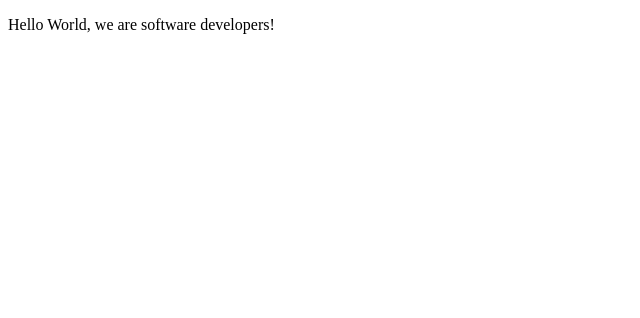
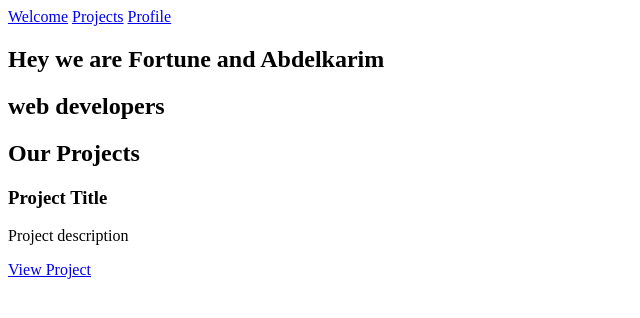
Before and after one commit to MonasefDev/microverse1, a plain HTML site: page index.html in a window 1280 px wide. Shown: the whole page, without its empty margins (0-640 px from the left). Drawn offline with Linux system fonts and the light colour scheme.

Commit message:
update index.html

```diff
--- a/index.html
+++ b/index.html
@@ -7,7 +7,25 @@
   </head>
 
   <body>
-    <p>Hello World, we are software developers!</p>
+    <nav id="navbar">
+      <a href="#welcome-section">Welcome</a>
+      <a href="#projects">Projects</a>
+      <a id="profile-link" href="https://github.com/username" target="_blank">Profile</a>
+    </nav>
+
+    <section id="welcome-section">
+      <h1>Hey we are Fortune and Abdelkarim</h1>
+      <h2>web developers</h2>
+    </section>
+    <section id="projects">
+      <h2>Our Projects</h2>
+      <div class="project-tile">
+        <h3>Project Title</h3>
+        <p>Project description</p>
+        <a href="https://project-link.com">View Project</a>
+      </div>
+    </section>
+
     <script src="https://cdn.freecodecamp.org/testable-projects-fcc/v1/bundle.js"></script>
 
     <!--
```
